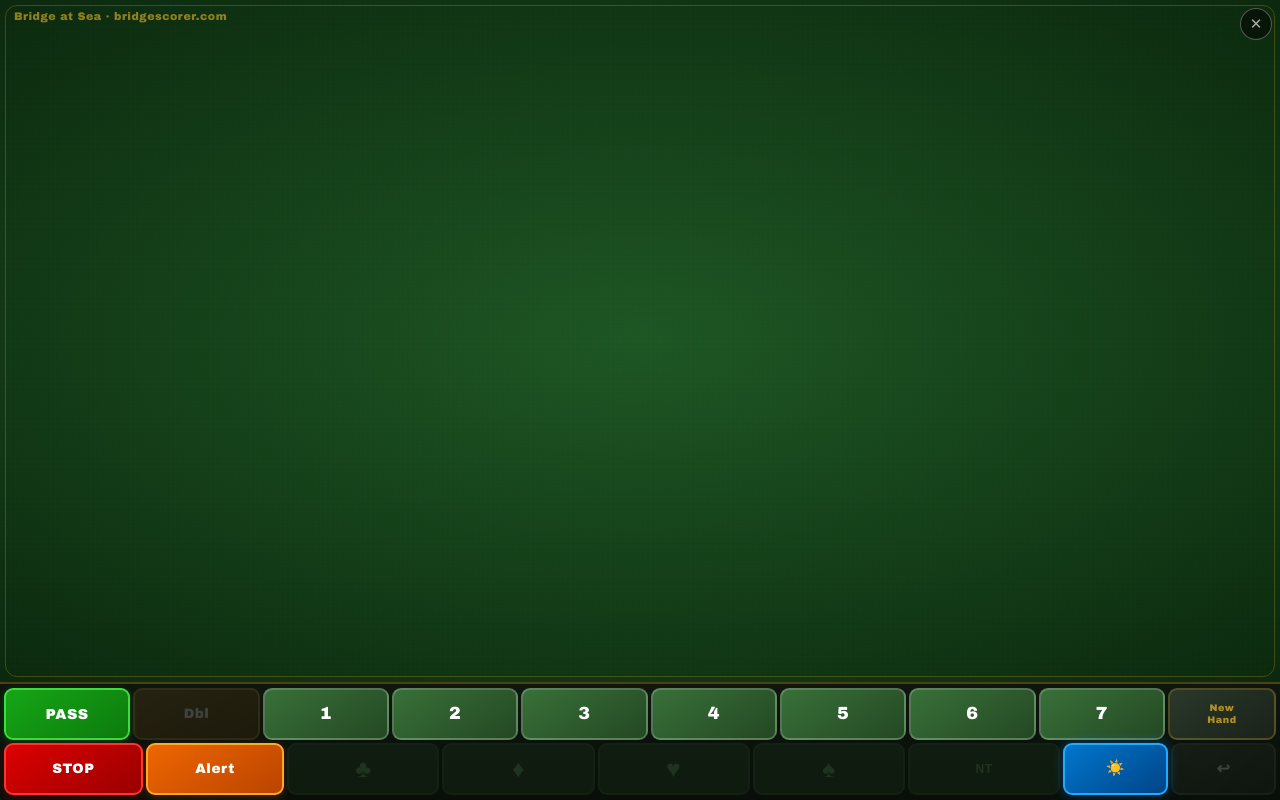
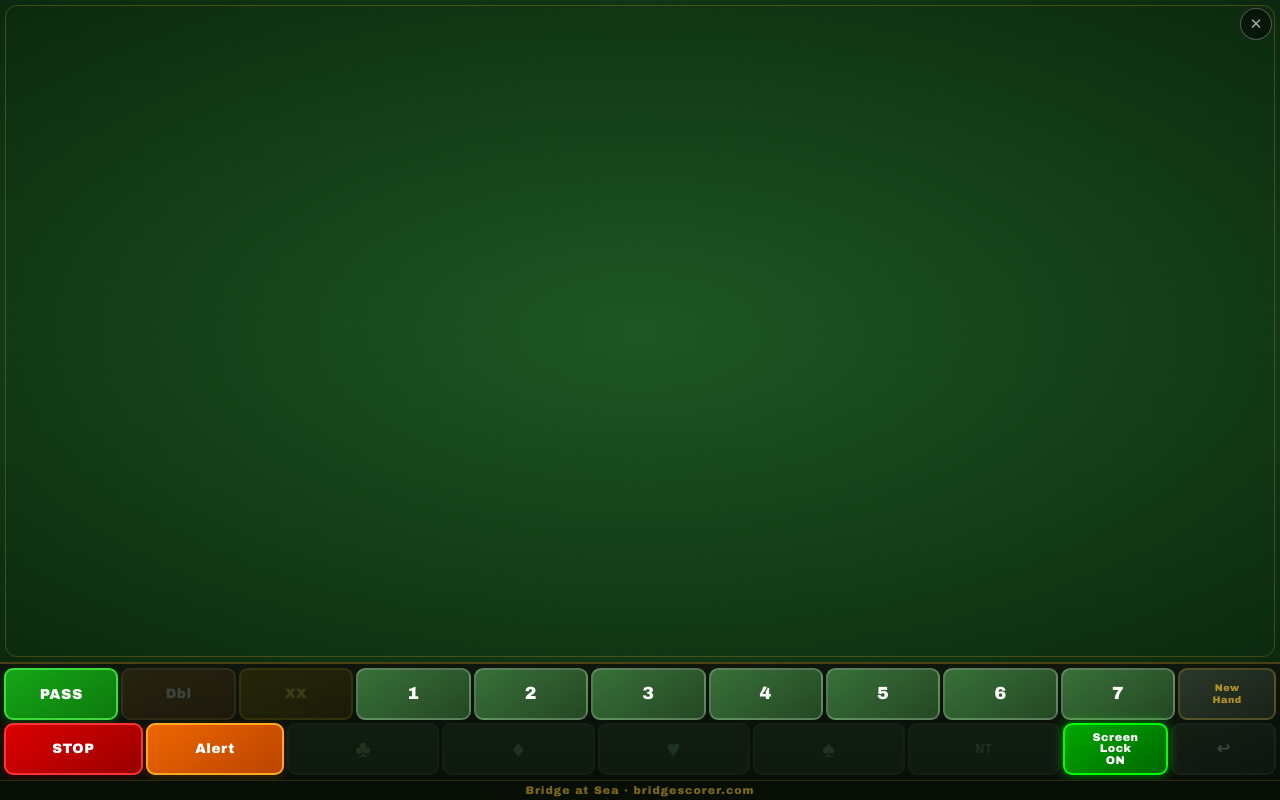
Before and after one commit to Mikes-Bridge-Scorer/digibid, a plain HTML site: page digibid.html in a window 1280 px wide. Drawn offline with Linux system fonts and the light colour scheme.

Commit message:
Add files via upload

```diff
--- a/digibid.html
+++ b/digibid.html
@@ -37,24 +37,10 @@ body {
   border:1.5px solid rgba(201,162,39,0.28); border-radius:12px;
 }
 
-/* ══ BRANDING ══ */
-.branding {
-  position:absolute;
-  top:10px; left:14px;
-  z-index:4;
-  font-family:'Arial Black', Arial, sans-serif;
-  font-size:11px;
-  font-weight:900;
-  color:rgba(201,162,39,0.7);
-  letter-spacing:0.5px;
-  pointer-events:none;
-  white-space:nowrap;
-}
-
 /* ══ HISTORY STRIP ══ */
 .history-strip {
   position:absolute;
-  top:28px; left:14px; right:14px;
+  top:10px; left:14px; right:14px;
   z-index:3;
   display:flex;
   flex-direction:row;
@@ -193,8 +179,21 @@ body {
 .k-alert   { background:linear-gradient(145deg,#ee6600,#bb4400); border-color:#ffaa22; box-shadow:0 3px 10px rgba(220,100,0,0.25); }
 .k-stop    { background:linear-gradient(145deg,#dd0000,#990000); border-color:#ff3333; box-shadow:0 3px 10px rgba(200,0,0,0.25); }
 .k-undo    { background:linear-gradient(145deg,#404d40,#28322a); border-color:rgba(255,255,255,0.18); font-size:clamp(15px,2vh,22px); flex:0.75; }
-.k-wake    { background:linear-gradient(145deg,#183380,#0f1e55); border-color:#2e4daa; font-size:clamp(14px,1.9vh,20px); flex:0.75; }
-.k-wake.on { background:linear-gradient(145deg,#0077cc,#004488); border-color:#22aaff; box-shadow:0 0 12px rgba(0,140,255,0.4); }
+.k-rdbl    { background:linear-gradient(145deg,#886600,#554400); border-color:#ccaa00; color:#ffdd44; }
+.k-rdbl.active { background:linear-gradient(145deg,#cc9900,#886600); border-color:#ffdd00; box-shadow:0 0 14px rgba(255,210,0,0.65); }
+.k-wake     { background:linear-gradient(145deg,#333,#1a1a1a); border-color:#555; font-size:clamp(10px,1.4vh,14px); flex:0.75; color:#888; }
+.k-wake.on  { background:linear-gradient(145deg,#00aa00,#006600); border-color:#00ff00; box-shadow:0 0 12px rgba(0,255,0,0.5); color:#fff; font-size:clamp(10px,1.4vh,14px); }
+.footer-brand {
+  background:#060e06;
+  border-top:1px solid rgba(201,162,39,0.2);
+  text-align:center;
+  padding:3px 0 4px;
+  font-family:'Arial Black', Arial, sans-serif;
+  font-size:11px;
+  font-weight:900;
+  color:rgba(201,162,39,0.6);
+  letter-spacing:1px;
+}
 .k-newhand { background:linear-gradient(145deg,#2a382a,#1a221a); border-color:rgba(201,162,39,0.28); font-size:clamp(9px,1.2vh,12px); flex:0.85; line-height:1.3; text-align:center; color:rgba(201,162,39,0.85); }
 .k-lv      { background:linear-gradient(145deg,#387038,#244824); border-color:rgba(255,255,255,0.22); font-size:clamp(15px,2.2vh,24px); }
 .k-lv.sel  { background:linear-gradient(145deg,#cc9900,#886600); border-color:#ffdd00; box-shadow:0 0 14px rgba(255,210,0,0.65); }
@@ -220,7 +219,6 @@ body {
 <button class="btn-exit" onclick="if(confirm('Exit?')) window.close()">✕</button>
 
 <div class="felt">
-  <div class="branding">Bridge at Sea · bridgescorer.com</div>
   <div class="history-strip" id="historyStrip"></div>
   <div class="runway" id="runway">
     <div class="slot" id="slot0"></div>
@@ -242,6 +240,7 @@ body {
   <div class="key-row">
     <button class="key k-pass"    id="kPass"   onclick="doBid('PASS')">PASS</button>
     <button class="key k-dbl"     id="kDbl"    onclick="dblTap()" disabled>Dbl</button>
+    <button class="key k-rdbl"    id="kRdbl"   onclick="doRdbl()" disabled>XX</button>
     <button class="key k-lv"      id="kL1"     onclick="pickLv(1)">1</button>
     <button class="key k-lv"      id="kL2"     onclick="pickLv(2)">2</button>
     <button class="key k-lv"      id="kL3"     onclick="pickLv(3)">3</button>
@@ -263,6 +262,7 @@ body {
     <button class="key k-undo"  id="kUndo"   onclick="undoBid()" disabled>↩</button>
   </div>
 </div>
+<div class="footer-brand">Bridge at Sea · bridgescorer.com</div>
 
 <div id="stopOv" class="fullscreen-ov" style="background:radial-gradient(ellipse at center,#ee1100 0%,#880000 100%);">
   <div class="ov-title">STOP</div>
@@ -310,8 +310,8 @@ async function toggleWake(){
 }
 function updateWakeBtn(){
   const b=document.getElementById('kWake');
-  if(!wakeSupported){b.textContent='💤?';b.style.opacity='0.5';return;}
-  b.textContent=wakeOn?'☀️':'💤';
+  if(!wakeSupported){b.innerHTML='Screen<br>Lock<br>N/A';b.style.opacity='0.4';return;}
+  b.innerHTML=wakeOn?'Screen<br>Lock<br>ON':'Screen<br>Lock<br>OFF';
   b.classList.toggle('on',wakeOn);
 }
 document.addEventListener('visibilitychange',()=>{if(document.visibilityState==='visible'&&wakeOn)requestWake();});
@@ -357,7 +357,7 @@ function doAlert(){
 }
 function doStop(){
   if(over||stopOn||alertOn) return;
-  stopOn=true;let t=10;
+  stopOn=true;let t=4;
   document.getElementById('stopCount').textContent=t;
   showOv('stopOv');
   stopTmr=setInterval(()=>{
@@ -381,13 +381,23 @@ function pickSuit(su){
   doBid(bid);
 }
 function dblTap(){
+  if(over||stopOn||alertOn) return;
+  doBid('X');
+}
+function canRdbl(){
   const rb=bids.filter(b=>!['STOP','ALERT'].includes(b.bid));
-  const lastX=[...rb].reverse().find(b=>b.bid==='X');
-  if(lastX&&rb[rb.length-1]===lastX){
-    for(let i=bids.length-1;i>=0;i--){if(bids[i].bid==='X'){bids[i].bid='XX';break;}}
-    renderAll();flashCurrent();return;
+  if(!rb.length) return false;
+  // scan backwards through passes to find if last non-pass was a double
+  for(let i=rb.length-1;i>=0;i--){
+    if(rb[i].bid==='X') return true;   // found a double — rdbl is on
+    if(rb[i].bid==='XX') return false;  // already redoubled
+    if(rb[i].bid!=='PASS') return false; // a real bid intervened
   }
-  doBid('X');
+  return false;
+}
+function doRdbl(){
+  if(over||stopOn||alertOn||!canRdbl()) return;
+  doBid('XX');
 }
 function doBid(bid){
   if(over||stopOn||alertOn) return;
@@ -581,14 +591,10 @@ function updateButtons(){
   const locked=over||stopOn||alertOn;
   document.getElementById('kPass').disabled=locked;
   document.getElementById('kDbl').disabled=locked||!canDbl();
+  document.getElementById('kRdbl').disabled=locked||!canRdbl();
+  document.getElementById('kRdbl').classList.toggle('active',canRdbl()&&!locked);
   document.getElementById('kAlert').disabled=locked;
   document.getElementById('kUndo').disabled=bids.length===0;
-  const dblBtn=document.getElementById('kDbl');
-  const rb=bids.filter(b=>!['STOP','ALERT'].includes(b.bid));
-  const lastX=[...rb].reverse().find(b=>b.bid==='X');
-  const showRdbl=lastX&&rb[rb.length-1]===lastX;
-  dblBtn.textContent=showRdbl?'XX':'Dbl';
-  dblBtn.classList.toggle('rdbl-mode',!!showRdbl);
   document.querySelectorAll('.k-lv').forEach((b,i)=>{
     b.disabled=locked||!SUITS.some(su=>isLegal(`${i+1}${su}`));
   });
@@ -624,7 +630,7 @@ function newHand(){
 window.addEventListener('resize', ()=>setTimeout(renderAll, 60));
 
 if('serviceWorker' in navigator){
-  navigator.serviceWorker.register('sw.js?v=26').catch(()=>{});
+  navigator.serviceWorker.register('sw.js?v=28').catch(()=>{});
 }
 
 if(document.readyState==='complete'){renderAll();}
--- a/sw.js
+++ b/sw.js
@@ -1,4 +1,4 @@
-const CACHE = 'digibid-v26';
+const CACHE = 'digibid-v28';
 const ASSETS = ['./','./digibid.html','./manifest.json','./icon-192.png','./icon-512.png'];
 self.addEventListener('install', e => {
   e.waitUntil(caches.open(CACHE).then(c => c.addAll(ASSETS)));
```
